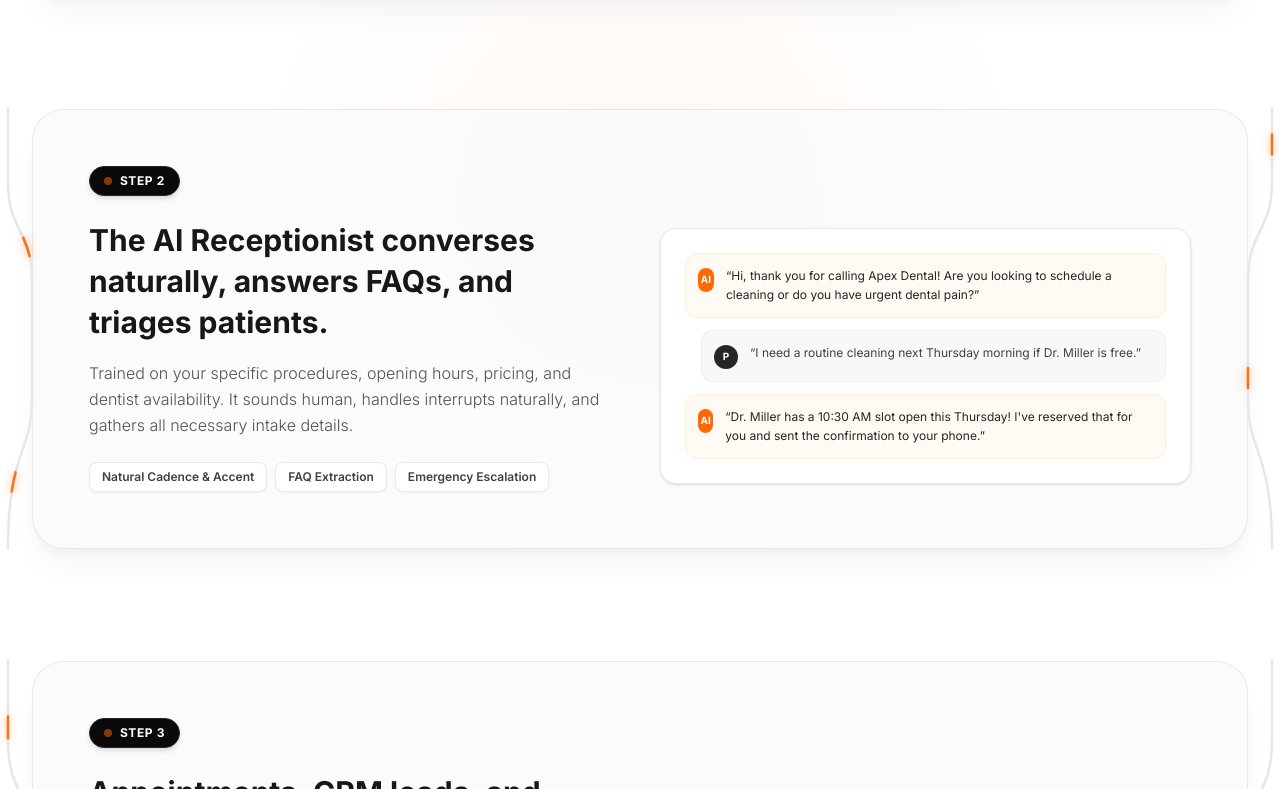
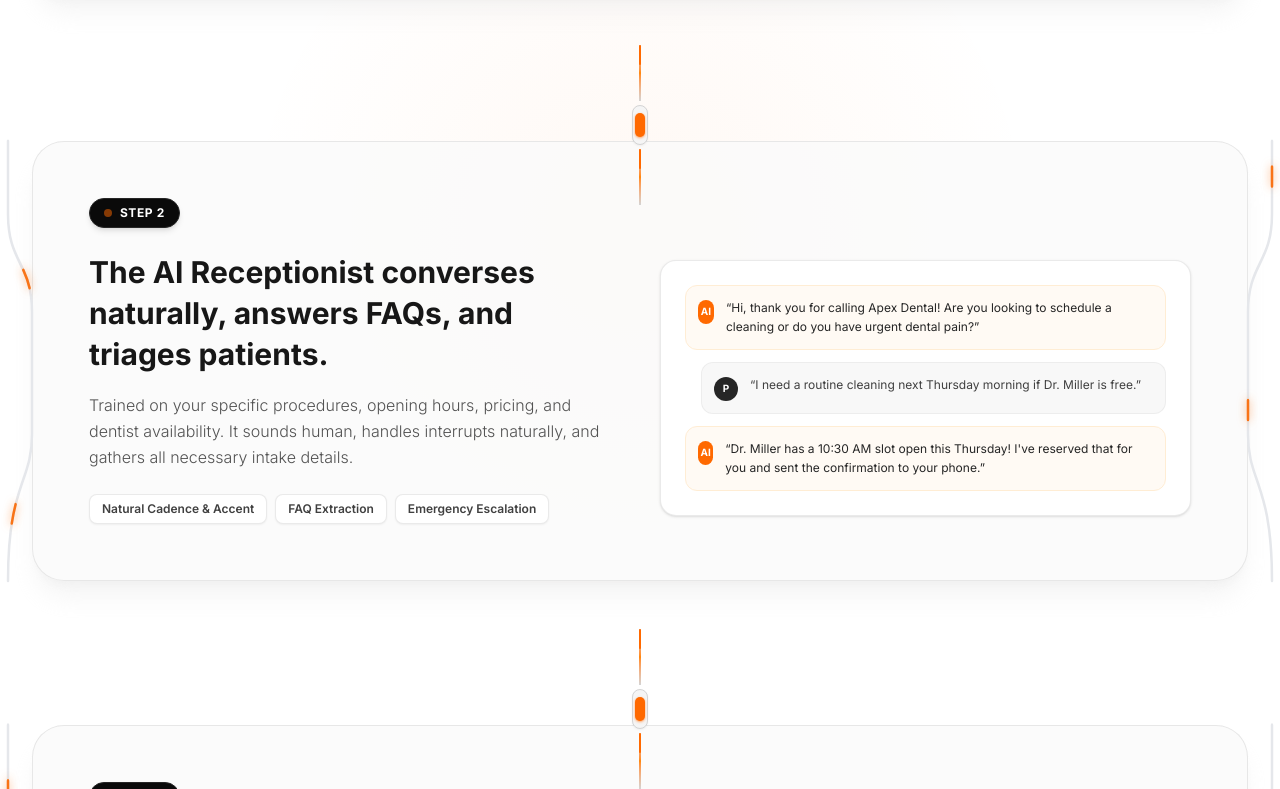
Before and after one commit to contactunos-source/UNOS-AUTOMATION, a Next.js app: page / in a window 1280 px wide. Shown: the part 2311-3100 px from the top of the page. Built offline with nearby package versions, Linux system fonts and the light colour scheme.

Commit message:
feat: add animated conduit wires on both sides of Step 3 with inter-step pipeline couplers

```diff
--- a/src/components/StepJourneySection.tsx
+++ b/src/components/StepJourneySection.tsx
@@ -190,7 +190,29 @@ export default function StepJourneySection() {
                 </div>
               </div>
             </div>
+
+            {/* Subtle top glow line on hover */}
+            <div className="absolute inset-x-12 top-0 h-[2px] bg-gradient-to-r from-transparent via-orange-400 to-transparent opacity-0 group-hover:opacity-100 transition-opacity duration-300 rounded-full" />
           </motion.div>
+        </div>
+
+        {/* Inter-step pipeline connector (Step 1 -> Step 2) */}
+        <div className="flex flex-col items-center justify-center -mt-12 -mb-12 lg:-mt-16 lg:-mb-16 relative z-20 pointer-events-none" aria-hidden="true">
+          <div className="w-[2px] h-12 lg:h-14 bg-gradient-to-b from-neutral-300 via-orange-400 to-neutral-300 relative overflow-hidden">
+            <div
+              className="absolute inset-x-0 w-full h-5 bg-orange-500 rounded-full shadow-[0_0_8px_#f97316]"
+              style={{ animation: "conduitFlow 2.4s linear infinite" }}
+            />
+          </div>
+          <div className="my-1">
+            <ConduitCoupler active={true} />
+          </div>
+          <div className="w-[2px] h-12 lg:h-14 bg-gradient-to-b from-neutral-300 via-orange-400 to-neutral-300 relative overflow-hidden">
+            <div
+              className="absolute inset-x-0 w-full h-5 bg-orange-500 rounded-full shadow-[0_0_8px_#f97316]"
+              style={{ animation: "conduitFlow 2.4s linear infinite", animationDelay: "-1.2s" }}
+            />
+          </div>
         </div>
 
         {/* ─── STEP 2 (Reference Video Frame 006 Layout) ─── */}
@@ -255,7 +277,29 @@ export default function StepJourneySection() {
                 </div>
               </div>
             </div>
+
+            {/* Subtle top glow line on hover */}
+            <div className="absolute inset-x-12 top-0 h-[2px] bg-gradient-to-r from-transparent via-orange-400 to-transparent opacity-0 group-hover:opacity-100 transition-opacity duration-300 rounded-full" />
           </motion.div>
+        </div>
+
+        {/* Inter-step pipeline connector (Step 2 -> Step 3) */}
+        <div className="flex flex-col items-center justify-center -mt-12 -mb-12 lg:-mt-16 lg:-mb-16 relative z-20 pointer-events-none" aria-hidden="true">
+          <div className="w-[2px] h-12 lg:h-14 bg-gradient-to-b from-neutral-300 via-orange-400 to-neutral-300 relative overflow-hidden">
+            <div
+              className="absolute inset-x-0 w-full h-5 bg-orange-500 rounded-full shadow-[0_0_8px_#f97316]"
+              style={{ animation: "conduitFlow 2.4s linear infinite" }}
+            />
+          </div>
+          <div className="my-1">
+            <ConduitCoupler active={true} />
+          </div>
+          <div className="w-[2px] h-12 lg:h-14 bg-gradient-to-b from-neutral-300 via-orange-400 to-neutral-300 relative overflow-hidden">
+            <div
+              className="absolute inset-x-0 w-full h-5 bg-orange-500 rounded-full shadow-[0_0_8px_#f97316]"
+              style={{ animation: "conduitFlow 2.4s linear infinite", animationDelay: "-1.2s" }}
+            />
+          </div>
         </div>
 
         {/* ─── STEP 3 (Reference Video Frame 008 Layout) ─── */}
@@ -333,6 +377,9 @@ export default function StepJourneySection() {
                 </div>
               </div>
             </div>
+
+            {/* Subtle top glow line on hover */}
+            <div className="absolute inset-x-12 top-0 h-[2px] bg-gradient-to-r from-transparent via-orange-400 to-transparent opacity-0 group-hover:opacity-100 transition-opacity duration-300 rounded-full" />
           </motion.div>
         </div>
       </div>
```
